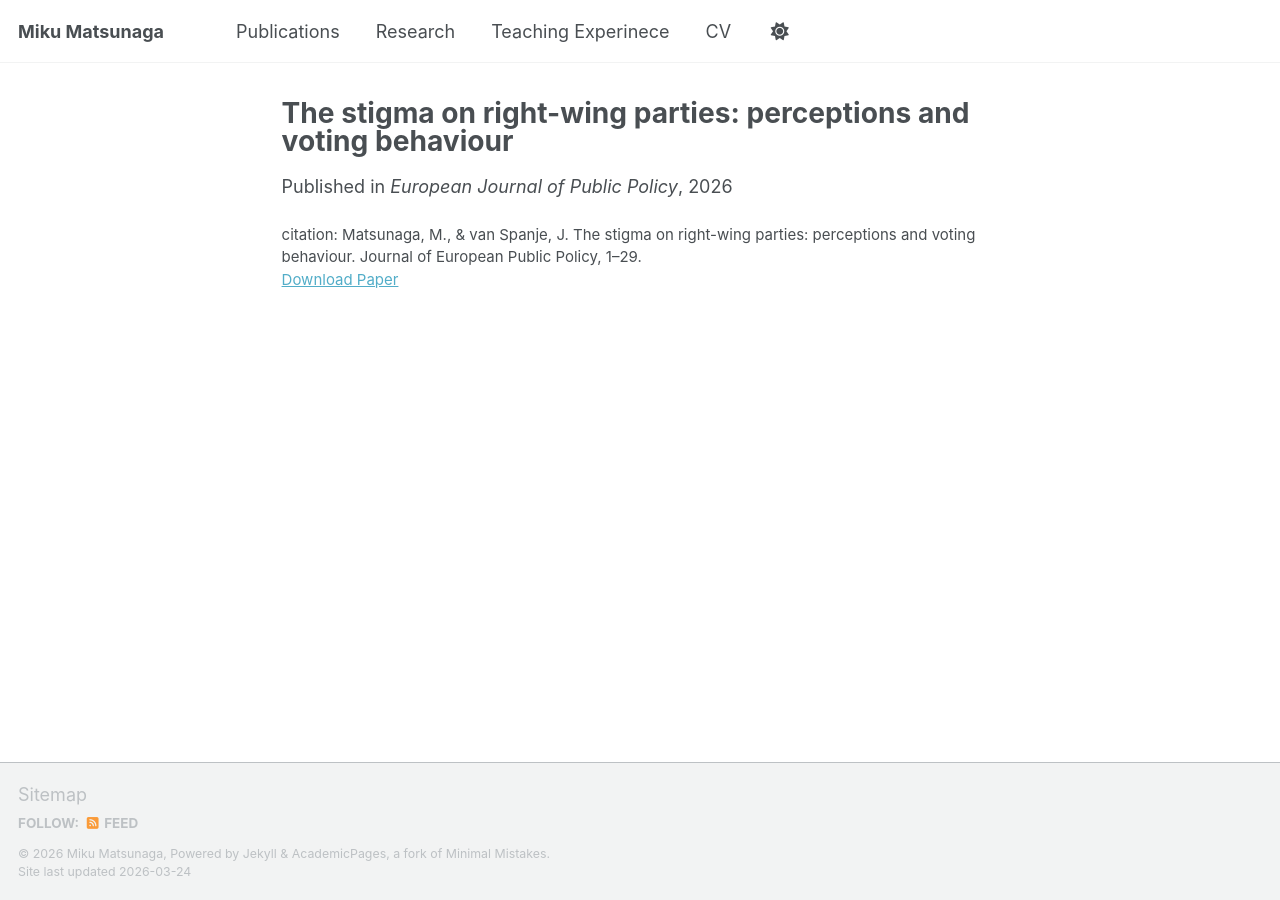
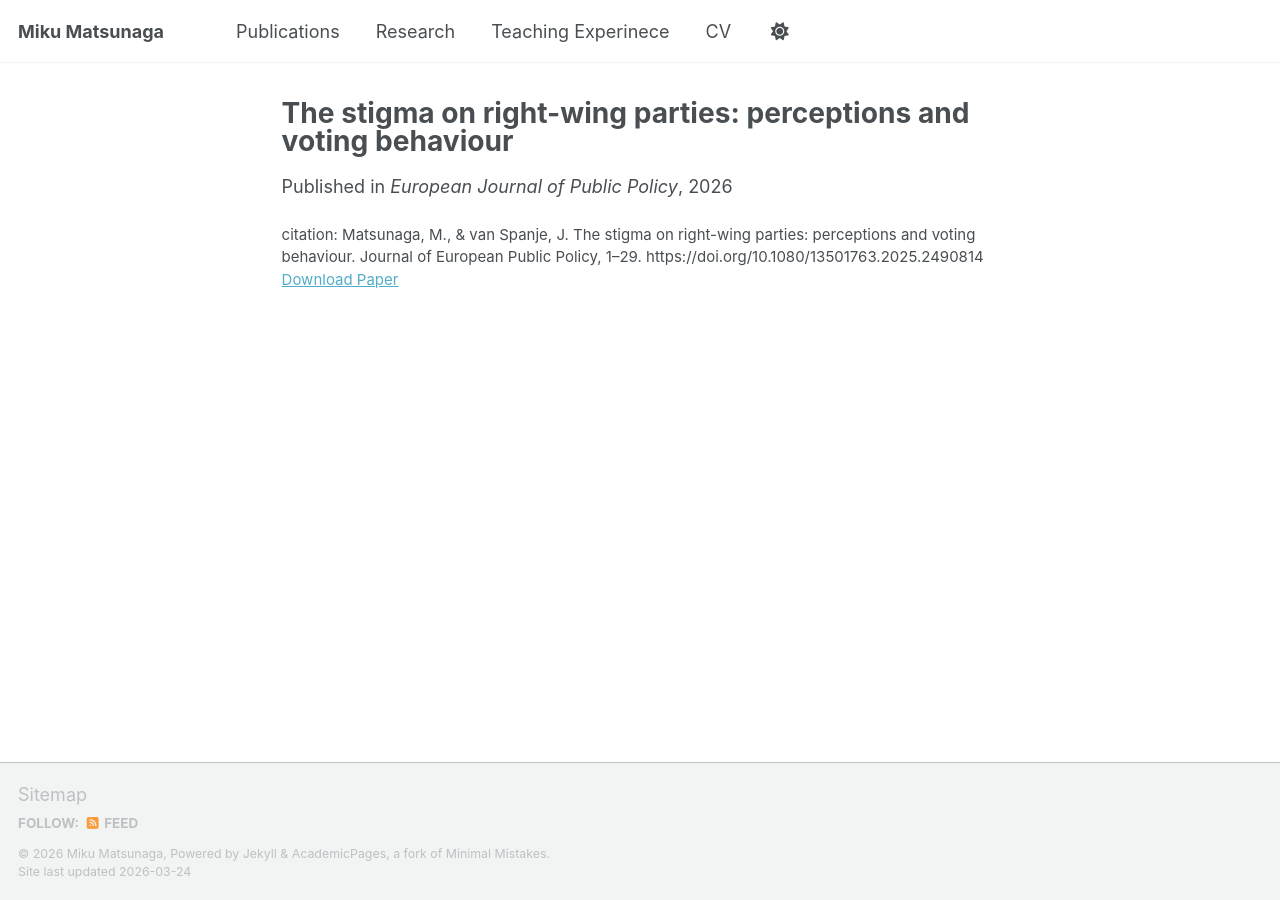
Before and after one commit to mikumatsunaga/mikumatsunaga.github.io, a Jekyll site: the page built from _publications/2024-02-17-paper-title-number-4.md, in a window 1280 px wide. Built offline with Jekyll 4.4.1, drawn with Linux system fonts in a browser that asks for light colours; a script bundle is joined from its source files by our own code; library files that are not in the unit come from our copies; some of the changed lines change nothing that is shown.

Commit message:
Update 2024-02-17-paper-title-number-4.md

```diff
--- a/_publications/2024-02-17-paper-title-number-4.md
+++ b/_publications/2024-02-17-paper-title-number-4.md
@@ -7,5 +7,5 @@ date: 2026-02-17
 venue: 'European Journal of Public Policy'
 paperurl: 'https://www.tandfonline.com/doi/full/10.1080/13501763.2025.2490814'
 citation: 'Matsunaga, M., & van Spanje, J. The stigma on right-wing parties: perceptions and voting behaviour.
-Journal of European Public Policy, 1–29.'
+Journal of European Public Policy, 1–29. https://doi.org/10.1080/13501763.2025.2490814'
 ---
```
